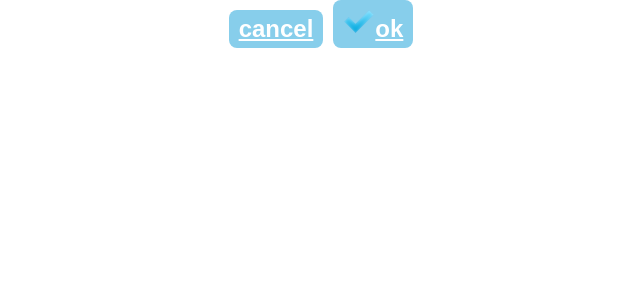
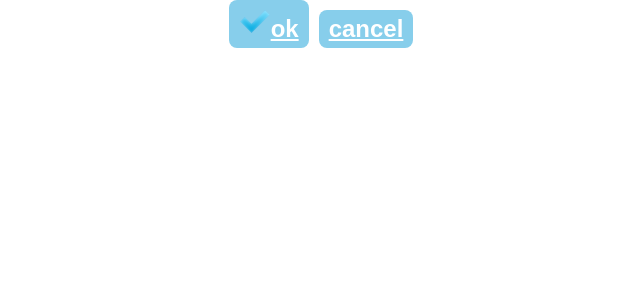
Before and after one commit to ezsophie75/app2, a React (Create React App) app: page / in a window 1280 px wide. Shown: the top 300 px of the page, without its empty margins (314-954 px from the left). Built offline with nearby package versions, Linux system fonts and the light colour scheme.

Commit message:
propType

```diff
--- a/src/App/App.jsx
+++ b/src/App/App.jsx
@@ -5,8 +5,8 @@ import Button from './Components/ui/Button/Button'
 function App() {
   return (
     <div className="App">
-      <Button text='cancel'></Button>
       <Button><img src='/img/ok_icon.png'/>ok</Button>
+      <Button>cancel</Button>
     </div>
   );
 }
--- a/src/App/Components/ui/Button/Button.jsx
+++ b/src/App/Components/ui/Button/Button.jsx
@@ -1,12 +1,25 @@
 import React from 'react'
 import style from './Button.module.css'
+import PropTypes from 'prop-types'
 
 const Button=(props)=> {
     console.log(props);
-    return <button className={style.Button}>
-            {undefined !== props.children ?
-                props.children :
-                props.text}
-        </button>;
+    return (<button type={props.type} className={style.Button} onClick={(evt)=>{
+        if (undefined !== props.onclick && typeof props.onclick === 'function'){
+        props.onclick();
+        }
+    }}>
+        {props.children}
+    </button>
+    );
+}
+Button.propTypes={
+    children: PropTypes.any.isRequired,
+    type: PropTypes.oneOf(['button','reset','submit']).isRequired,
+    onclick:PropTypes.func.isRequired
+}
+Button.defaultProps={
+    type:'button',
+    onclick:()=>{console.log('coucou')}
 }
 export default Button
```
